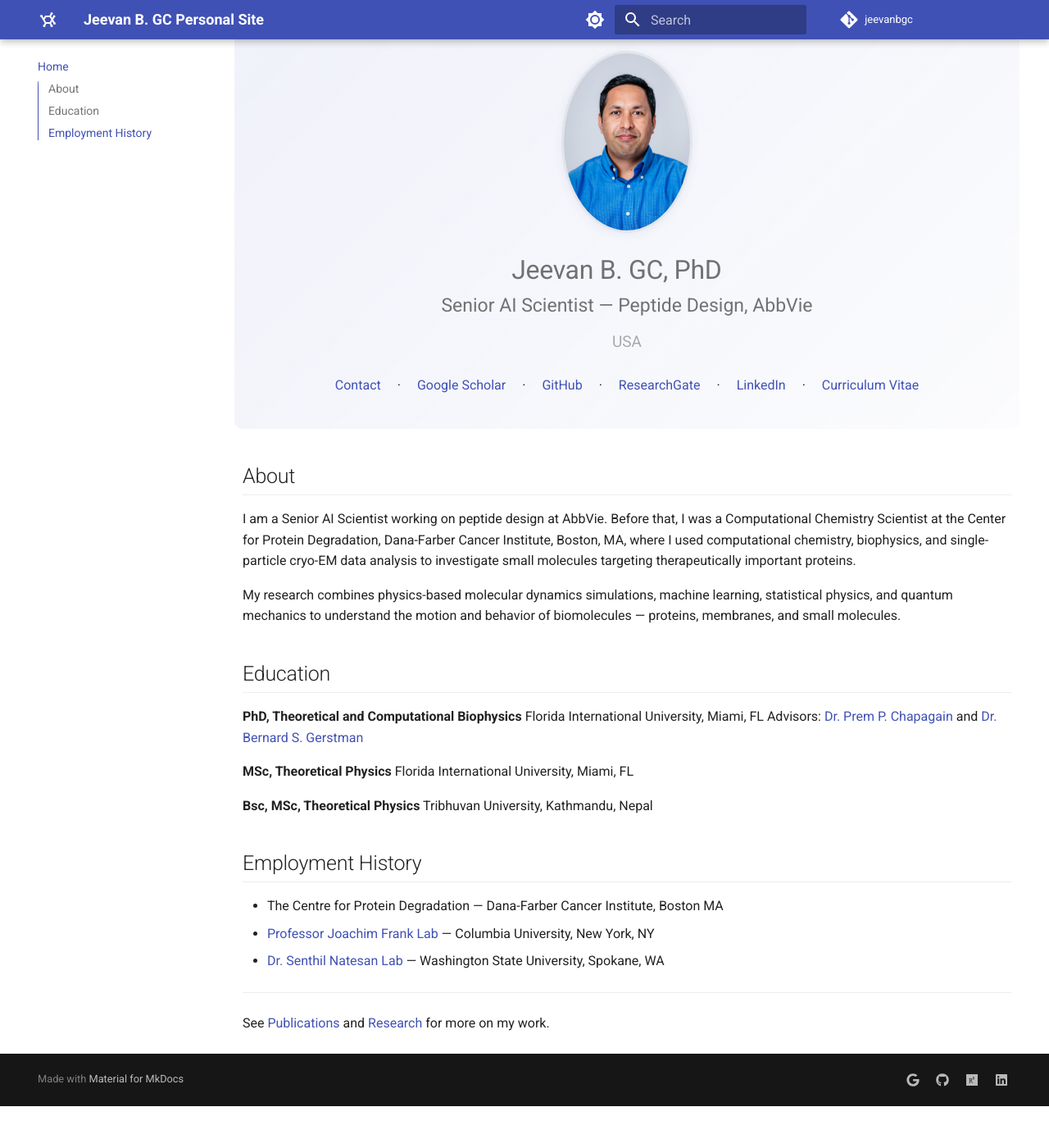
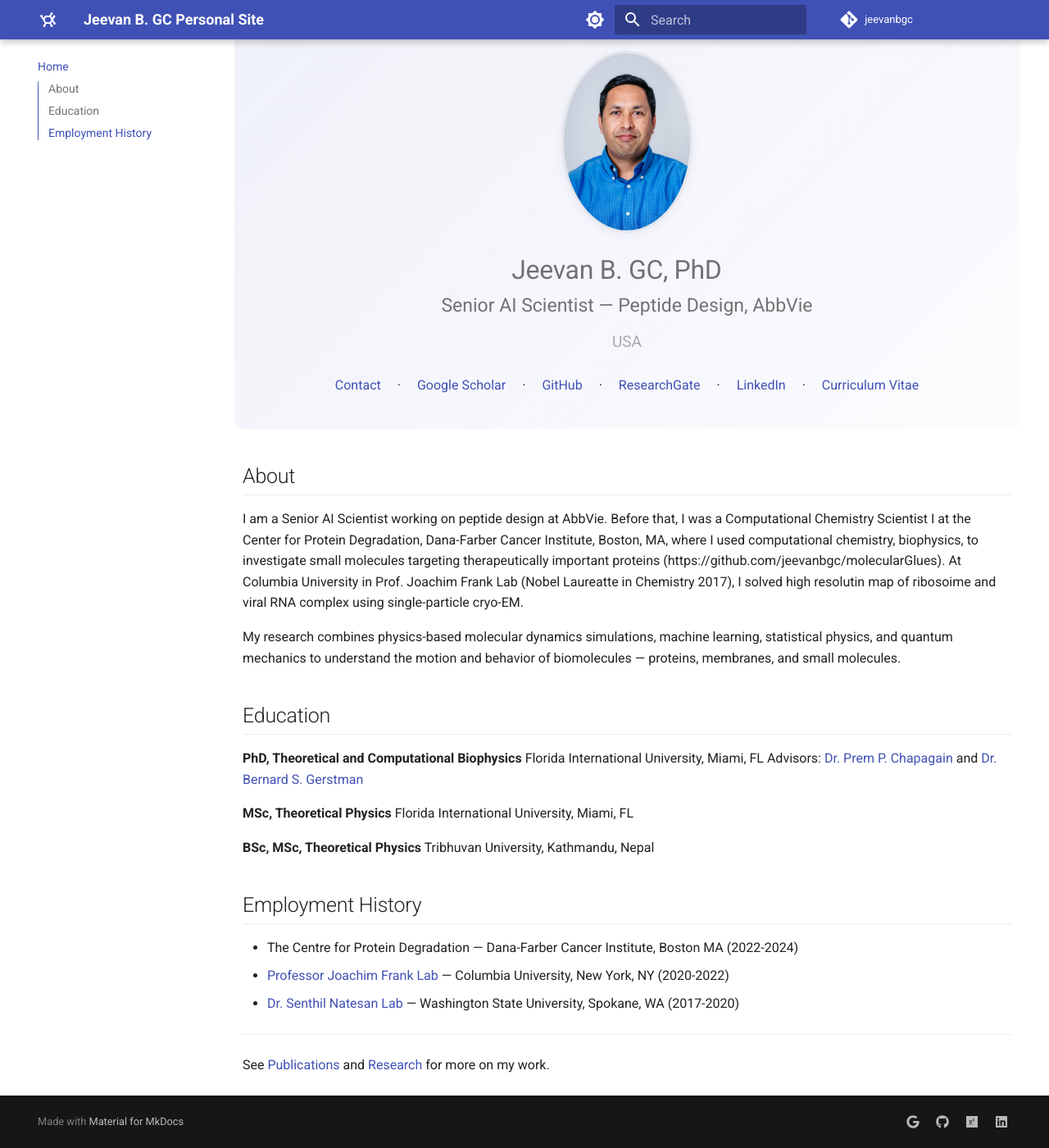
Before and after one commit to jeevanbgc/jeevanbgc.github.io, an MkDocs documentation site: the page built from docs/index.md, in a window 1280 px wide and 1400 px high, scrolled down 140 px. Shown: the whole window at 82% size. Built offline with MkDocs 1.6.1 and Material for MkDocs 9.7.7, drawn with Linux system fonts in a browser that asks for light colours; before the commit the page ends 1489 px from its top, so only the background shows below that.

```diff
--- a/docs/index.md
+++ b/docs/index.md
@@ -22,7 +22,7 @@
 
 ## About
 
-I am a Senior AI Scientist working on peptide design at AbbVie. Before that, I was a Computational Chemistry Scientist at the Center for Protein Degradation, Dana-Farber Cancer Institute, Boston, MA, where I used computational chemistry, biophysics, and single-particle cryo-EM data analysis to investigate small molecules targeting therapeutically important proteins.
+I am a Senior AI Scientist working on peptide design at AbbVie. Before that, I was a Computational Chemistry Scientist I at the Center for Protein Degradation, Dana-Farber Cancer Institute, Boston, MA, where I used computational chemistry, biophysics, to investigate small molecules targeting therapeutically important proteins (https://github.com/jeevanbgc/molecularGlues). At Columbia University in Prof. Joachim Frank Lab (Nobel Laureatte in Chemistry 2017), I solved high resolutin map of ribosoime and viral RNA complex using single-particle cryo-EM.
 
 My research combines physics-based molecular dynamics simulations, machine learning, statistical physics, and quantum mechanics to understand the motion and behavior of biomolecules — proteins, membranes, and small molecules.
 
@@ -35,15 +35,15 @@ Advisors: [Dr. Prem P. Chapagain](http://faculty.fiu.edu/~chapagap/) and [Dr. Be
 **MSc, Theoretical Physics**
 Florida International University, Miami, FL
 
-**Bsc, MSc, Theoretical Physics**
+**BSc, MSc, Theoretical Physics**
 Tribhuvan University, Kathmandu, Nepal
 
 
 ## Employment History
 
-- The Centre for Protein Degradation — Dana-Farber Cancer Institute, Boston MA
-- [Professor Joachim Frank Lab](https://joachimfranklab.org/the-team/) — Columbia University, New York, NY
-- [Dr. Senthil Natesan Lab](https://labs.wsu.edu/modeling-and-simulation-lab/people/) — Washington State University, Spokane, WA
+- The Centre for Protein Degradation — Dana-Farber Cancer Institute, Boston MA (2022-2024)
+- [Professor Joachim Frank Lab](https://joachimfranklab.org/the-team/) — Columbia University, New York, NY (2020-2022)
+- [Dr. Senthil Natesan Lab](https://labs.wsu.edu/modeling-and-simulation-lab/people/) — Washington State University, Spokane, WA (2017-2020)
 
 ---
 
```
Also changed, not shown: docs/publications.md (+1 -1 lines), docs/research.md (+2 -1 lines).
